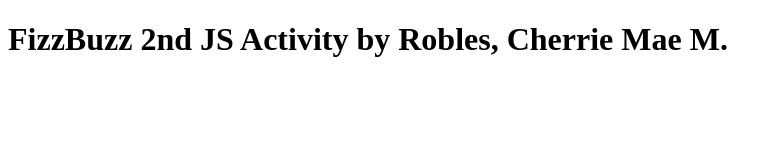
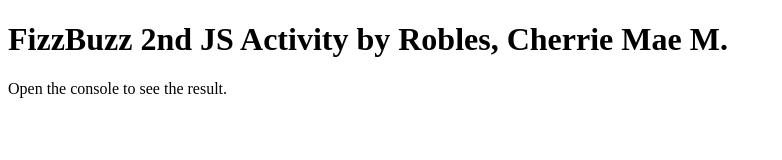
Before and after one commit to cherriemaerobles/FizzBuzz-2nd-JS-Activity, a plain HTML site: page index.html in a window 1280 px wide. Shown: the whole page, without its empty margins (0-782 px from the left). Drawn offline with Linux system fonts and the light colour scheme.

Commit message:
add p in the code

```diff
--- a/index.html
+++ b/index.html
@@ -7,6 +7,8 @@
 </head>
 <body>
     <h1>FizzBuzz 2nd JS Activity by Robles, Cherrie Mae M. </h1>
+    <p>Open the console to see the result.</p>
+
 
     <script>
         for (let i = 1; i <= 100; i++) {
```
